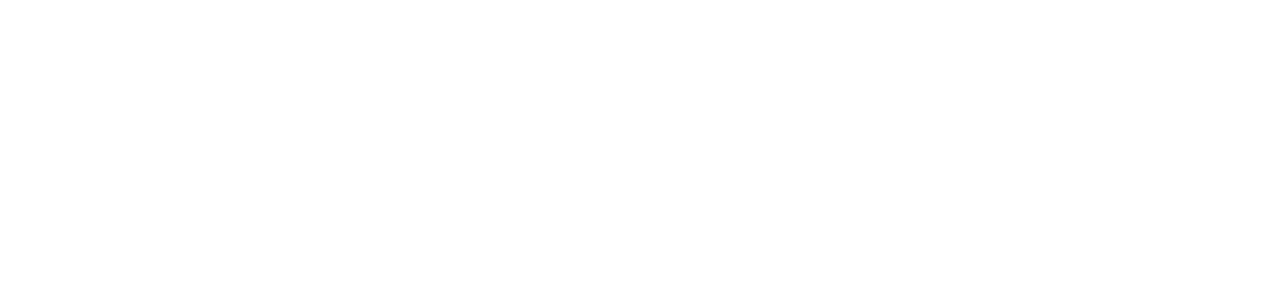
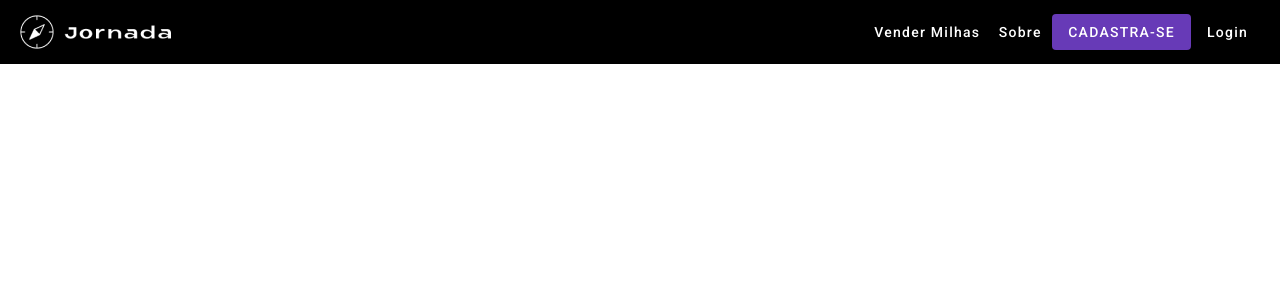
Before and after one commit to gilbertogoncalvesdelima/Biblioteca-Material-Angular, an Angular app in the folder jornada-milhas/: page / in a window 1280 px wide. Shown: the top 300 px of the page. Built offline with nearby package versions, Linux system fonts and the light colour scheme.

Commit message:
Criado botão, vender milhas, sobre, cadastra-se, Login

```diff
--- a/jornada-milhas/src/app/app.component.html
+++ b/jornada-milhas/src/app/app.component.html
@@ -1 +1 @@
-<header></header>
+<app-header></app-header>
--- a/jornada-milhas/src/app/shared/header/header.component.html
+++ b/jornada-milhas/src/app/shared/header/header.component.html
@@ -1,4 +1,8 @@
 <mat-toolbar>
   <img src="assets/imagens/logo.png" alt="Logo da aplicação Jornada">
   <span class="example-spacer"></span>
+  <button mat-button>Vender Milhas</button>
+  <button mat-button>Sobre</button>
+  <button mat-raised-button color="primary">CADASTRA-SE</button>
+  <button mat-stroked-button>Login</button>
 </mat-toolbar>
--- a/jornada-milhas/src/app/shared/header/header.component.scss
+++ b/jornada-milhas/src/app/shared/header/header.component.scss
@@ -1,3 +1,8 @@
 .example-spacer {
   flex: 1 1 auto;
 }
+
+.mat-toolbar {
+  background-color: black;
+  color: white;
+}
```
